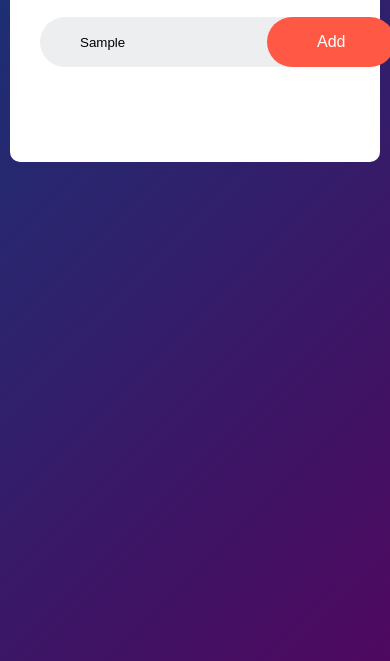
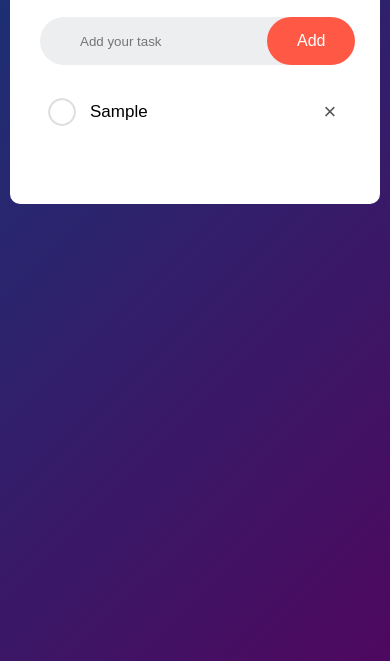
Before and after one commit to AbassKoyang/TaskSwift, a plain HTML site: page index.html in a window 390 px wide. Both pictures are taken after typing "Sample" into the empty fields and a click on the button "Add". Shown: the part 183-844 px from the top of the page. Drawn offline with Linux system fonts and the light colour scheme.

Commit message:
final commit

```diff
--- a/index.html
+++ b/index.html
@@ -4,7 +4,7 @@
     <meta charset="UTF-8">
     <meta name="viewport" content="width=device-width, initial-scale=1.0">
     <link rel="stylesheet" href="style.css">
-    <title>TaskSwift</title>
+    <title>TaskSwift - to-do list app.</title>
 </head>
 <body>
     <section class="container">
@@ -12,12 +12,9 @@
             <h2>Task<span>Swift</span> <img src="./images/icon.png" alt="Note Icon"></h2>
             <div class="row">
                 <input type="text" placeholder="Add your task" id="input-box">
-                <button>Add</button>
+                <button aria-label="add task button" id="add-button">Add</button>
             </div>
-            <ul id="list-container">
-                <!-- <li class="checked">Task 1</li>
-                <li>Task 2</li>
-                <li>Task 3</li> -->
+            <ul id="list-container" aria-label="Tasks container">
             </ul>
         </div>
     </section>
--- a/script.js
+++ b/script.js
@@ -1,15 +1,51 @@
 const inputBox = document.getElementById('input-box');
 const listCon = document.getElementById('list-container');
+const addButton = document.getElementById('add-button');
 
 const addTask = () => {
-    if(inputBox === ''){
+    if(inputBox.value === ''){
         alert('Add a task');
     }else{
         let li = document.createElement('li');
-        li.innerHTML = inputBox.value;
+        let p = document.createElement('p');
+        p.textContent = inputBox.value;
+        li.appendChild(p);
+        li.ariaLabel = 'Task'
         listCon.appendChild(li);
-        inputBox.value = '';
         let span = document.createElement('span');
-        span.innerHTML = 'u/00d7';
+        span.innerHTML = '\u00d7';
+        span.ariaLabel = 'Delete task button.'
+        li.appendChild(span)
     }
+    inputBox.value = '';
+    saveTask();
 };
+
+const checkUncheckOrRemoveTask = (e) => {
+    if (e.target.tagName === 'LI') {
+        e.target.classList.toggle('checked');
+        saveTask();
+    } else if(e.target.tagName === 'SPAN'){
+        e.target.parentElement.remove();
+        saveTask();
+    }
+}
+
+const handleEnterKeyPress = (event) => {
+    if(event.key === 'Enter'){
+        addTask();
+    };
+}
+
+const saveTask = () => {
+    localStorage.setItem('data', listCon.innerHTML)
+}
+
+const showTask = () => {
+ listCon.innerHTML = localStorage.getItem('data')
+}
+
+addButton.addEventListener('click', addTask);
+inputBox.addEventListener('keyup', handleEnterKeyPress);
+listCon.addEventListener('click', checkUncheckOrRemoveTask, false);
+showTask();
--- a/style.css
+++ b/style.css
@@ -17,6 +17,8 @@
     margin: 100px auto 20px;
     padding: 40px 30px 70px;
     border-radius: 10px;
+    white-space: normal;
+    word-wrap: break-word;
 }
 .to-do-app h2{
     display: flex;
@@ -58,6 +60,7 @@ button{
     cursor: pointer;
     border-radius: 40px;
 }
+
 ul li{
     list-style: none;
     font-size: 17px;
@@ -65,6 +68,10 @@ ul li{
     user-select: none;
     cursor: pointer;
     position: relative;
+}
+
+li p{
+    margin-right: 40px;
 }
 
 ul li::before {
@@ -87,3 +94,25 @@ ul li.checked{
 ul li.checked::before {
     background-image: url(images/checked.png);
     }
+ul li span{
+    position: absolute;
+    right: 0;
+    top: 50%;
+    transform: translateY(-50%);
+    width: 40px;
+    height: 40px;
+    font-size: 22px;
+    color: #555;
+    border-radius: 50%;
+    line-height: 40px;
+    text-align: center;
+}
+ul li span:hover{
+    background: #edeef0;
+}
+
+@media screen and (max-width: 600px) and (min-width: 320px){
+button{
+    padding: 15px 30px;
+}
+}
```
